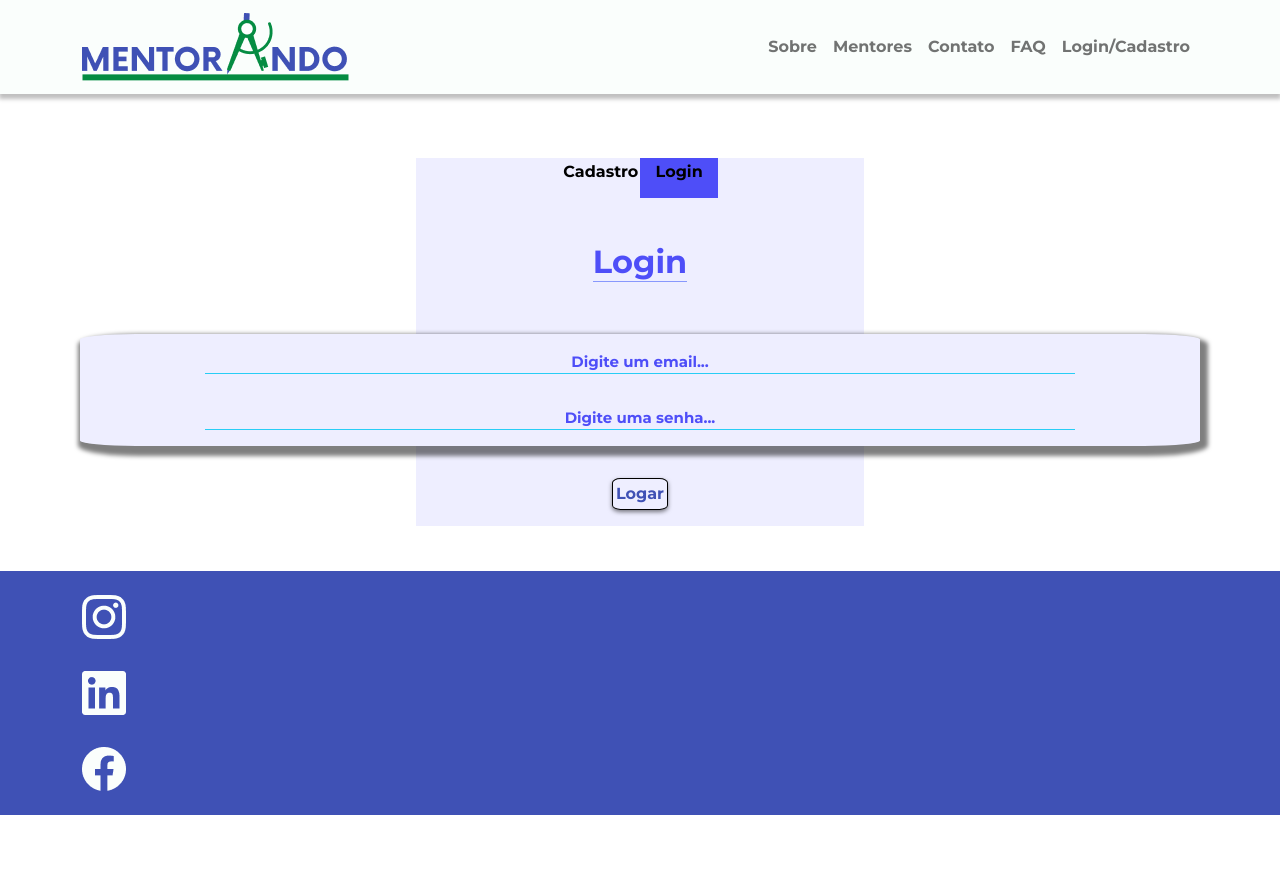
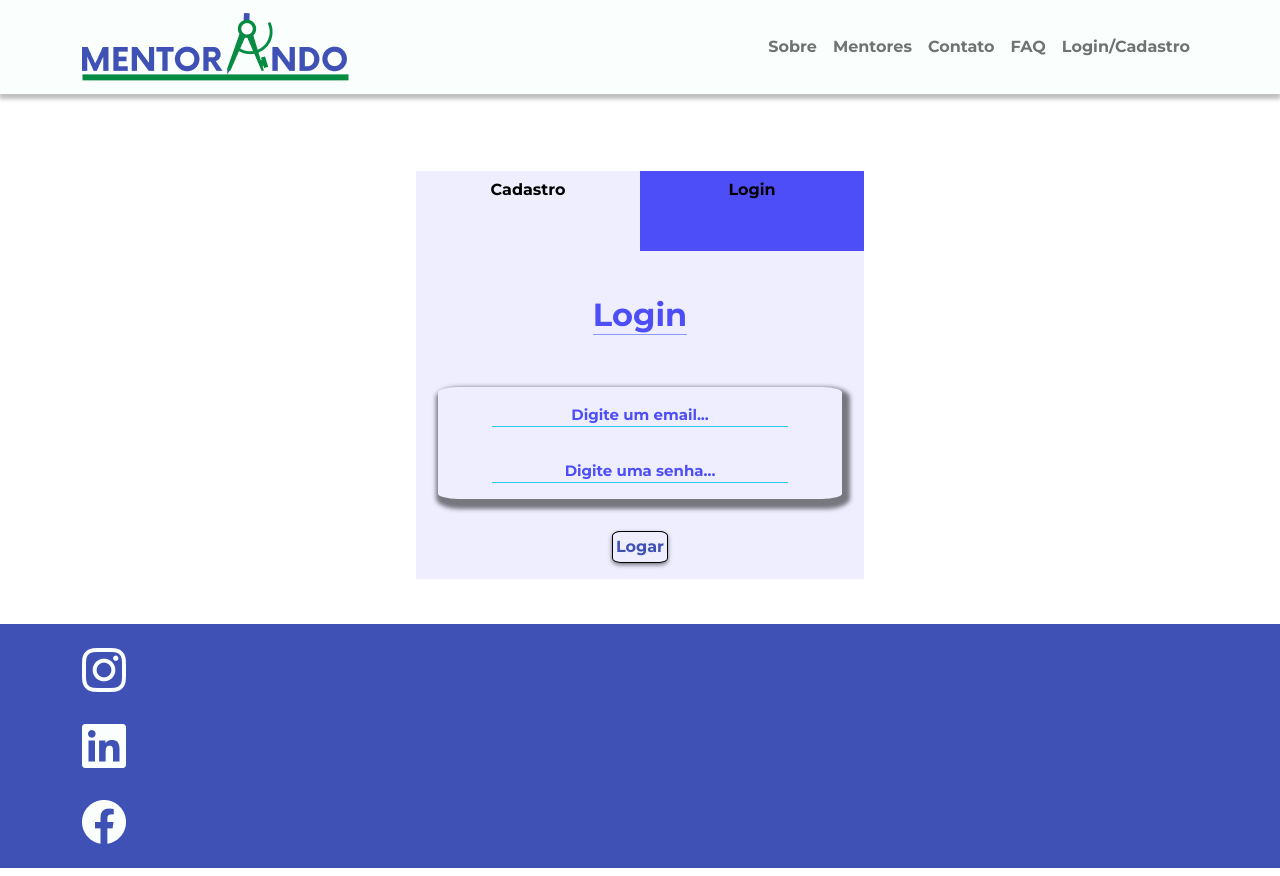
Before and after one commit to ricardocr18/gamaAcademyChefao, a React (Create React App) app: page /login in a window 1280 px wide. Before the commit the page ends 823 px from the top, so only its background shows below. Built offline with nearby package versions, Linux system fonts and the light colour scheme.

Commit message:
criando o layout das telas de Login e Cadastro

```diff
--- a/public/index.html
+++ b/public/index.html
@@ -30,7 +30,7 @@
     />
 
 
-    <title>React App</title>
+    <title>Mentorando</title>
   </head>
   <body>
 
--- a/src/App.css
+++ b/src/App.css
@@ -121,10 +121,11 @@ a {
   width: 100%;
 }
 
+
 .form__container {
   align-content: center;
   margin-top: 10%;
-  width: 90%;
+  width: 20%;
   box-shadow: 3px 5px 4px 5px rgba(0,0,0,.5);
   border-radius: 5%;
   background-color: rgb(238, 238, 255);
@@ -134,7 +135,6 @@ a {
 .form-content {
 
   padding: 1rem;
-
 
 
 }
--- a/src/components/Login.js
+++ b/src/components/Login.js
@@ -48,7 +48,7 @@ class Login extends Component {
          </div>
 
           <h2 className="cadastro__title">Login</h2>
-        <form className="form__container">
+        <form className="form__container_login">
           <div className="form-content email__input">
             <input
               id="email"
--- a/src/components/LoginBtn.js
+++ b/src/components/LoginBtn.js
@@ -1,6 +1,6 @@
 import React, { Component } from 'react';
 import { Link } from "react-router-dom";
-import TelaLoginEhCadastro from '../pages/TelaLoginEhCadastro';
+import '../style/TelaLoginEhCadastro.css'
 
 
 
--- a/src/pages/TelaLoginEhCadastro.js
+++ b/src/pages/TelaLoginEhCadastro.js
@@ -12,7 +12,7 @@ import '../style/TelaLoginEhCadastro.css';
 function TelaLoginEhCadastro() {
   return (
 
-    <div className='App'>
+    <div className='TelaLoginEhCadastro'>
      <main>
        <div className="content__container">
          <div className="buttons_container">
--- a/src/style/TelaLoginEhCadastro.css
+++ b/src/style/TelaLoginEhCadastro.css
@@ -7,7 +7,7 @@ a {
   width: 100%;
 }
 .content__container {
-  margin-top: 5%;
+  margin-top: 1%;
   display: flex;
   flex-direction: column;
   justify-content: center;
@@ -39,23 +39,27 @@ a {
   display: flex;
   justify-content: center;
   align-items: center;
-  width: 35%;
+  width: 100%;
+
 }
 
+/* Aqui é o form principal*/
 .pagination__container {
+  /*Nesta linha dei uma margen do menu para o Forme */
+  margin-top: 5%;
   justify-content: center;
   background-color: rgb(238, 238, 255);
   width: 35%;
   height: 100%;
+  margin-left: 0 5% 0 5%;
 
-  margin-left: 0 5% 0 5%;
+
 }
 
 .header-btn {
   background-color: rgb(78, 78, 248);
-  width: 50%;
-  width: 50%;
-  height: 5vh;
+  width: 400%;
+  height: 10vh;
 }
 
 .header-btn:hover {
@@ -83,14 +87,23 @@ a {
 }
 
 .form__container {
-
   align-content: center;
   margin-top: 10%;
-  width: 250%;
+  width: 260%;
+
+
   box-shadow: 3px 5px 4px 5px rgba(0,0,0,.5);
   border-radius: 5%;
   background-color: rgb(238, 238, 255);
+}
 
+.form__container_login {
+  align-content: center;
+  margin-top: 10%;
+  width: 90%;
+  box-shadow: 3px 5px 4px 5px rgba(0,0,0,.5);
+  border-radius: 5%;
+  background-color: rgb(238, 238, 255);
 }
 
 .form-content {
```
